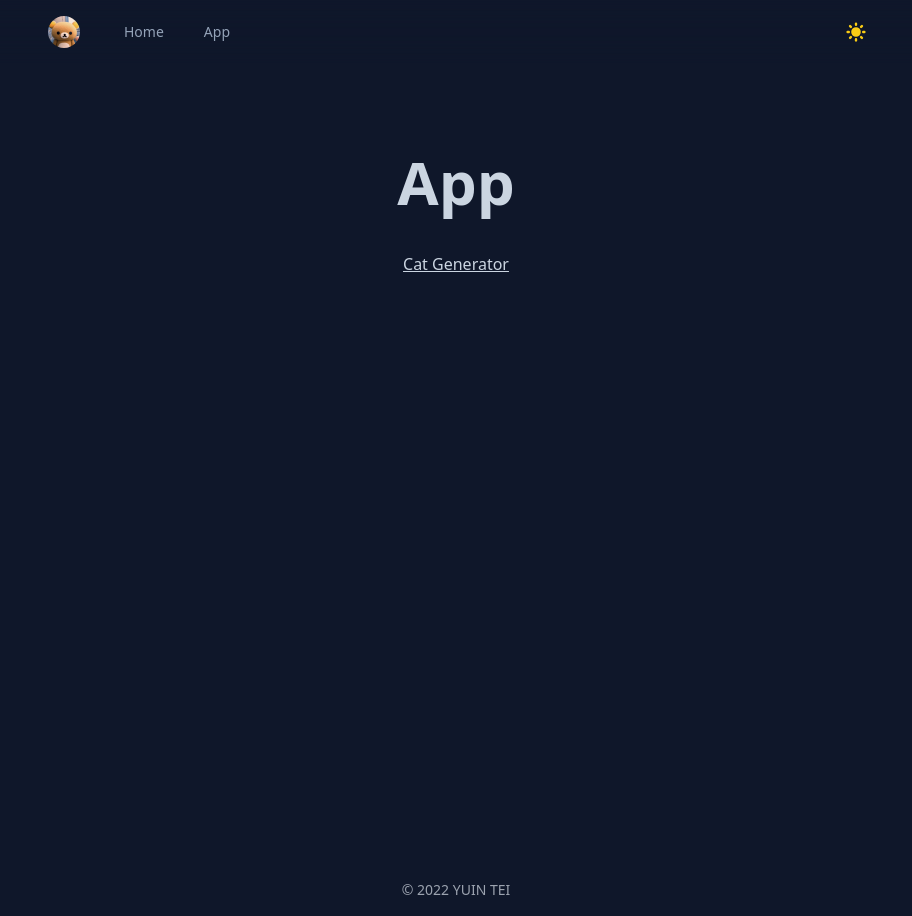
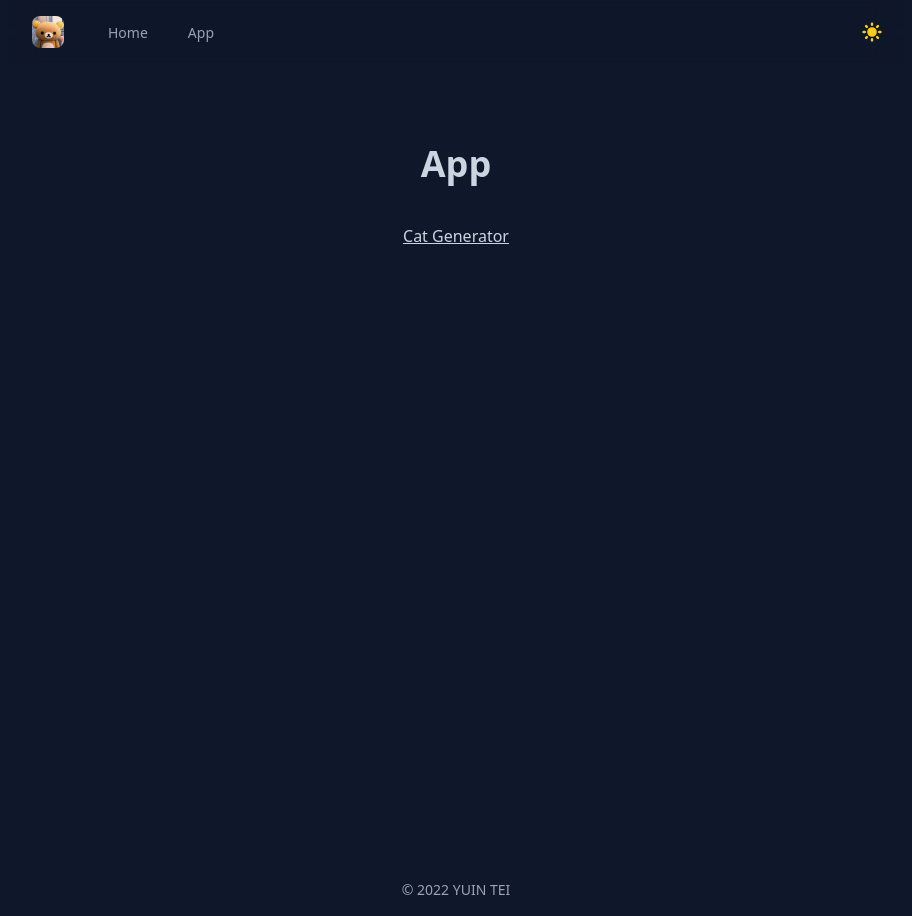
Before and after one commit to yuintei/yuintei.com, a Next.js app: page /app in a window 1280 px wide. Shown: the whole page, without its empty margins (184-1096 px from the left). Built offline with nearby package versions, Linux system fonts and the light colour scheme.

Commit message:
add link and tech stack

```diff
--- a/components/footer.js
+++ b/components/footer.js
@@ -1,7 +1,8 @@
 export default function Footer() {
   return (
     <footer className="p-4 text-sm text-center  text-gray-500 dark:text-gray-400 ">
-      © 2022 YUIN TEI
+      <div>© 2022 YUIN TEI</div>
+      <div></div>
     </footer>
   );
 }
--- a/components/header.js
+++ b/components/header.js
@@ -12,25 +12,24 @@ const navigation = [
 
 export default function Header() {
   return (
-    <Disclosure as="nav" className=" sticky top-0 backdrop-blur-lg">
+    <Disclosure as="nav" className="px-4 sticky top-0 backdrop-blur-lg">
       {({ open }) => (
         <>
-          <div className="mx-auto max-w-4xl px-4 sm:px-6 lg:px-8">
           <div className="relative flex h-16 items-center justify-between">
-              <div className="flex flex-1 items-center sm:items-stretch sm:justify-start">
-                <div className="px-2 flex flex-shrink-0 items-center">
+            <div className="flex items-center">
+              <div className="p-2 flex flex-shrink-0 items-center">
                 <Link href="/">
                   <Image
                     src="/profile.png"
                     alt="Profile"
-                      className="block rounded-full cursor-pointer"
+                    className="block rounded-lg cursor-pointer"
                     height={32}
                     width={32}
                   />
                 </Link>
               </div>
-                <div className="hidden sm:ml-6 sm:block">
-                  <div className="flex space-x-4">
+              <div className="hidden sm:ml-6 sm:flex">
+                <div className="space-x-4">
                   {navigation.map((item) => (
                     <Link href={item.href} key={item.name}>
                       <a
@@ -44,7 +43,7 @@ export default function Header() {
                 </div>
               </div>
             </div>
-              <div className="flex justify-between">
+            <div className="flex items-center">
               <div className="flex items-center sm:hidden">
                 {/* Mobile menu button*/}
                 <Disclosure.Button className="inline-flex items-center justify-center rounded-md p-1 text-slate-500 hover:bg-slate-400 hover:text-white dark:text-slate-400 dark:hover:bg-slate-700 dark:hover:text-white focus:outline-none focus:ring-2 focus:ring-inset focus:ring-white">
@@ -57,7 +56,6 @@ export default function Header() {
                 </Disclosure.Button>
               </div>
               <ThemeButton></ThemeButton>
-              </div>
             </div>
           </div>
 
--- a/pages/_document.js
+++ b/pages/_document.js
@@ -4,7 +4,7 @@ export default function Document() {
   return (
     <Html lang="ja">
       <Head />
-      <body className="text-slate-700 dark:text-slate-300 bg-slate-100 dark:bg-slate-900">
+      <body className="max-w-4xl mx-auto text-slate-700 dark:text-slate-300 bg-slate-100 dark:bg-slate-900">
         <Main />
         <NextScript />
       </body>
--- a/pages/app/cat.tsx
+++ b/pages/app/cat.tsx
@@ -37,8 +37,8 @@ const IndexPage: NextPage<IndexPageProps> = ({ initialCatImageUrl }) => {
   };
 
   return (
-    <div className="flex w-full flex-1 flex-col items-center justify-center px-10 text-center">
-      <h1 className="py-5 text-2xl ">Random Cat Generator</h1>
+    <div className="flex w-full flex-1 flex-col items-center justify-center p-10 text-center">
+      <h1 className="p-10 text-4xl font-bold">Random Cat Generator</h1>
       <button
         onClick={handleClick}
         className=" px-4 py-2 rounded-full bg-sky-500 hover:bg-sky-400 text-slate-100"
@@ -46,7 +46,7 @@ const IndexPage: NextPage<IndexPageProps> = ({ initialCatImageUrl }) => {
         押してね
       </button>
 
-      <div className=" mt-8 ">
+      <div className=" mt-8 w-full max-w-sm">
         <Image
           src={catImageUrl}
           alt="cat"
--- a/pages/app/index.js
+++ b/pages/app/index.js
@@ -3,14 +3,14 @@ import Link from "next/link";
 
 export default function Home() {
   return (
-    <div className="flex min-h-screen flex-col items-center py-2">
+    <div className="flex min-h-screen flex-col items-center justify-center">
       <Head>
         <title>YUIN TEI - Home</title>
         <link rel="icon" href="/favicon.ico" />
       </Head>
 
-      <main className="flex w-full flex-1 flex-col items-center  p-10 text-center">
-        <h1 className="p-10 text-6xl font-bold ">App</h1>
+      <main className="flex w-full flex-1 flex-col items-center p-10">
+        <h1 className="p-10 text-4xl font-bold ">App</h1>
 
         <Link href="/app/cat">
           <a className=" underline">Cat Generator</a>
--- a/pages/index.js
+++ b/pages/index.js
@@ -1,23 +1,72 @@
 import Head from "next/head";
+import {
+  SiHtml5,
+  SiCss3,
+  SiJavascript,
+  SiTypescript,
+  SiReact,
+  SiNextdotjs,
+  SiTailwindcss,
+  SiTwitter,
+  SiGithub,
+} from "react-icons/si";
+
+const techstack = [
+  { name: "HTML", logo: <SiHtml5 /> },
+  { name: "CSS", logo: <SiCss3 /> },
+  { name: "Javascript", logo: <SiJavascript /> },
+  { name: "Typescript", logo: <SiTypescript /> },
+  { name: "React", logo: <SiReact /> },
+  { name: "Next.js", logo: <SiNextdotjs /> },
+  { name: "TailwindCSS", logo: <SiTailwindcss /> },
+];
+
+const social = [
+  { name: "Twitter", logo: <SiTwitter />, url: "https://twitter.com/yuintei" },
+  { name: "GitHub", logo: <SiGithub />, url: "https://github.com/yuintei" },
+];
 
 export default function Home() {
   return (
-    <div className="flex min-h-screen flex-col items-center justify-center py-2">
+    <div className="flex flex-col min-h-screen">
       <Head>
         <title>YUIN TEI - Home</title>
         <link rel="icon" href="/favicon.ico" />
       </Head>
 
-      <main className="flex w-full flex-1 flex-col items-center  p-20 text-center">
-        <h1 className="p-10 text-6xl font-bold text-slate-800 dark:text-slate-200">
-          Welcome to{" "}
-          <a className="text-blue-600" href="https://nextjs.org">
-            Next.js!
-          </a>
+      <main className="flex flex-1 flex-col w-full items-center p-10">
+        <h1 className="p-5 text-center text-4xl font-bold text-slate-800 dark:text-slate-200">
+          Yuin Tei
         </h1>
-
-        <div className="mt-6 flex max-w-4xl flex-wrap items-center justify-around sm:w-full">
-          Content
+        <h2 className="p-3 text-center text-xl text-slate-800 dark:text-slate-200">
+          Links
+        </h2>
+        <div className=" justify-center p-5 space-y-1">
+          {social.map((item) => (
+            <a
+              key={item.name}
+              href={item.url}
+              target="blank"
+              className="flex mx-auto text-sm underline cursor-pointer items-center space-x-2 py-1 px-3 w-max"
+            >
+              <div>{item.logo}</div>
+              <div>{item.name}</div>
+            </a>
+          ))}
+        </div>
+        <h2 className="p-3 text-center text-xl text-slate-800 dark:text-slate-200">
+          Tech
+        </h2>
+        <div className=" justify-center p-5 space-y-1">
+          {techstack.map((item) => (
+            <div
+              key={item.name}
+              className="flex mx-auto text-sm items-center space-x-2 rounded-full border py-1 px-3 w-max"
+            >
+              <div>{item.logo}</div>
+              <div>{item.name}</div>
+            </div>
+          ))}
         </div>
       </main>
     </div>
```
Lines whose indentation alone changed are shown as unchanged.
